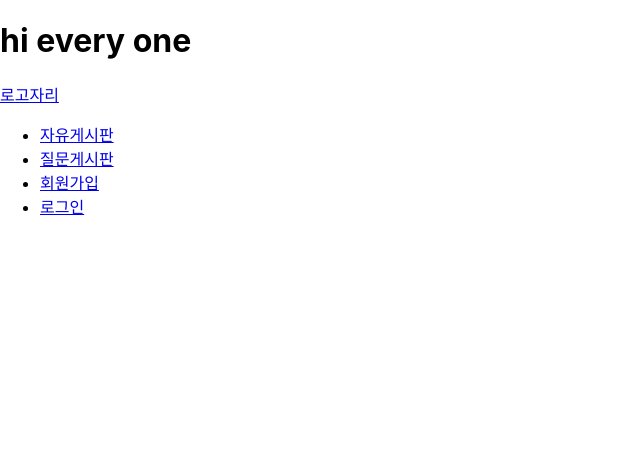
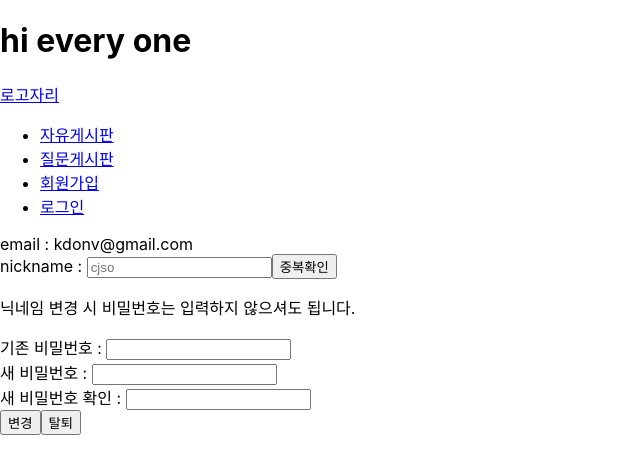
Before and after one commit to codestates/devDiary-client, a React (Create React App) app: page /user/updateUserinfo in a window 1280 px wide. Shown: the top 474 px of the page, without its empty margins (0-640 px from the left). Built offline with nearby package versions, Linux system fonts and the light colour scheme.

Commit message:
[Client] / #31 / edit: App.js, DeleteModal.js

```diff
--- a/src/App.js
+++ b/src/App.js
@@ -11,11 +11,15 @@ import Login from"./component/Login"
 import Userinfo from "./component/Userinfo";
 import Main from "./component/Main";
 import SignUp from "./component/SignUp";
+import UpdateUserInfo from "./component/UpdateUserInfo";
 import "./App.css";
 class App extends React.Component {
   state = {
     isLogin: false,
-    userinfo: null,
+    userinfo: {
+      email:'kdonv@gmail.com',
+      username:'cjso'
+    },
   };
   handleResponseSuccess() {
     axios.get('http://localhost:4000/user/userinfo')
@@ -44,6 +48,9 @@ class App extends React.Component {
             <Route path='/user/signup'>
               <SignUp />
             </Route>
+            <Route path='/user/updateUserinfo'>
+              <UpdateUserInfo userinfo={this.state.userinfo}/>
+            </Route>
           </Switch>
         </Router>
       </>
--- a/src/component/DeleteModal.js
+++ b/src/component/DeleteModal.js
@@ -7,7 +7,7 @@ class DeleteModal extends React.Component{
   constructor(props){
     super(props)
     this.state ={
-      deleteText:"탈퇴하지마세요 8ㅅ8",
+      deleteText:"탈퇴하지마세요..",
       copyText:"",
       errMsg:""
     }
@@ -41,7 +41,7 @@ class DeleteModal extends React.Component{
       <div className='deleteModal' onClick={this.props.deleteUserInfo} >
         <div className='container' onClick={(e)=>e.stopPropagation()}>
           <span>탈퇴하려면 아래 문구를 입력창에 작성해주세요</span>
-          <h2>탈퇴하지마세요 8ㅅ8</h2>
+          <h2>탈퇴하지마세요..</h2>
           <input type='text' onChange={this.handleInputValue}></input>
           <div>{this.state.errMsg}</div>
           <button onClick={this.clickDelete}>진짜 탈퇴하기</button>
```
